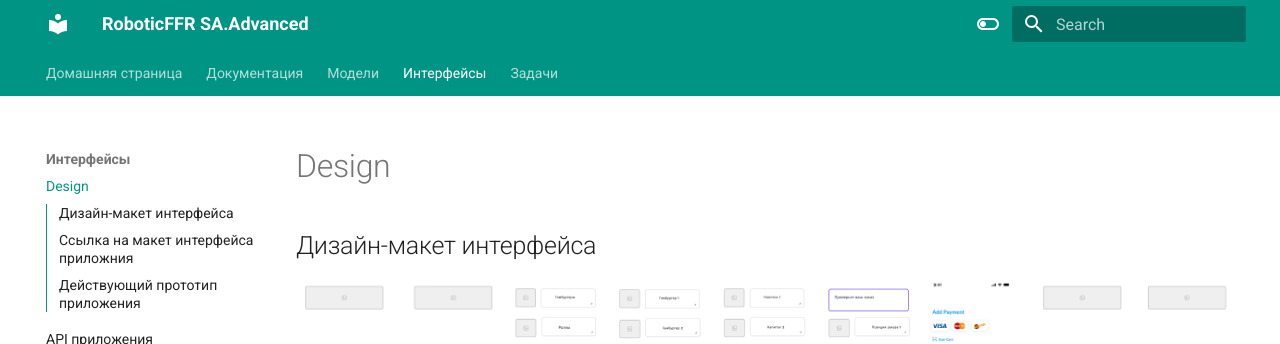
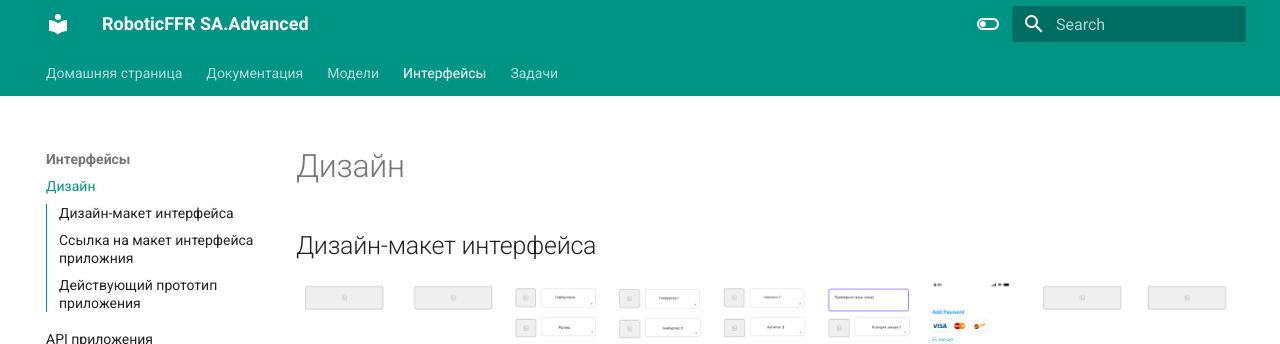
Before and after one commit to tsvetkoviu/RoboFFRv1, an MkDocs documentation site: the page built from docs/design.md, in a window 1280 px wide and 900 px high. Shown: the top 344 px of the window. Built offline with MkDocs 1.6.1 and Material for MkDocs 9.7.7, drawn with Linux system fonts in a browser that asks for light colours.

Commit message:
Update design.md

```diff
--- a/docs/design.md
+++ b/docs/design.md
@@ -1,3 +1,4 @@
+# Дизайн
 
 ## Дизайн-макет интерфейса
 ![](diagrams/Wireframe.png)
```
